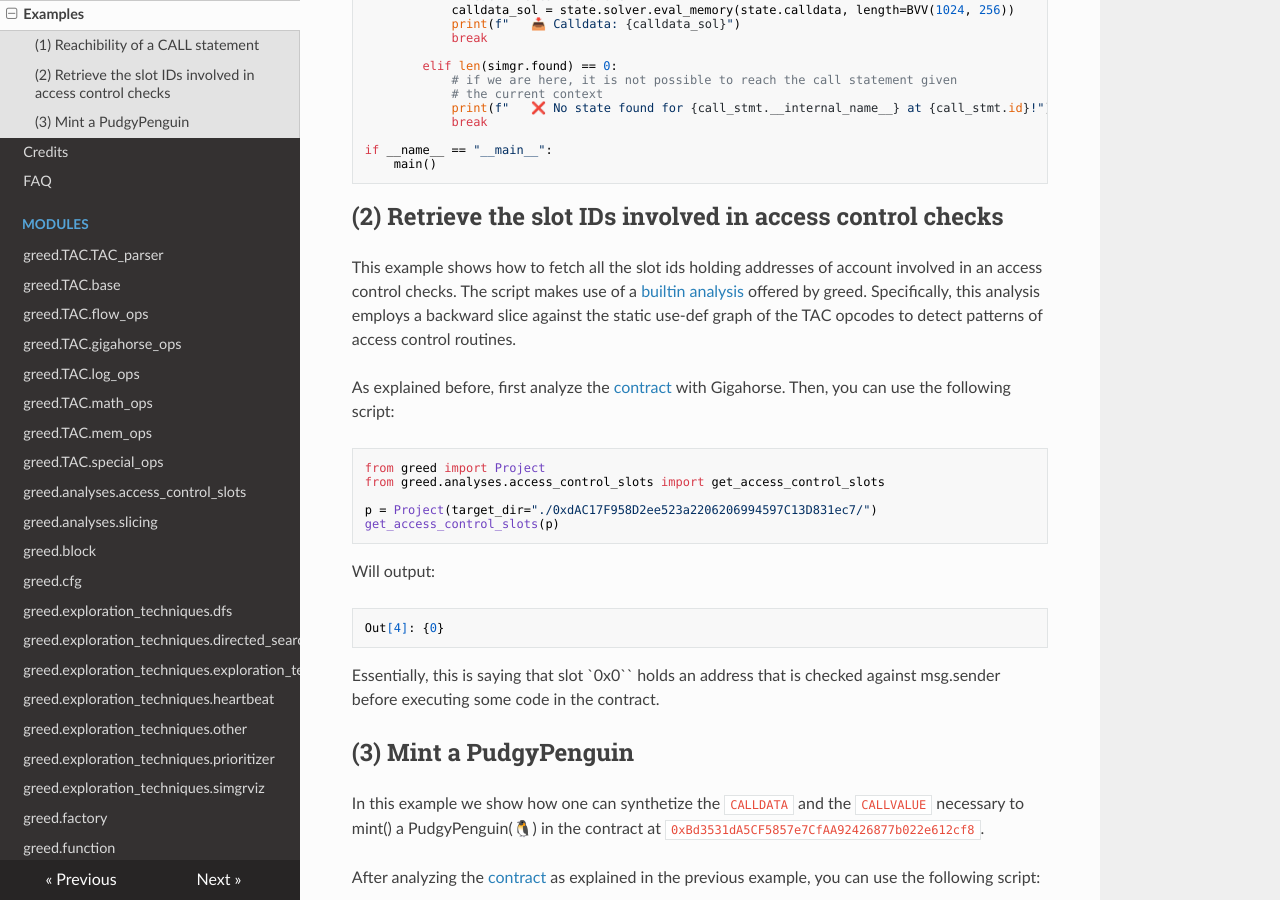
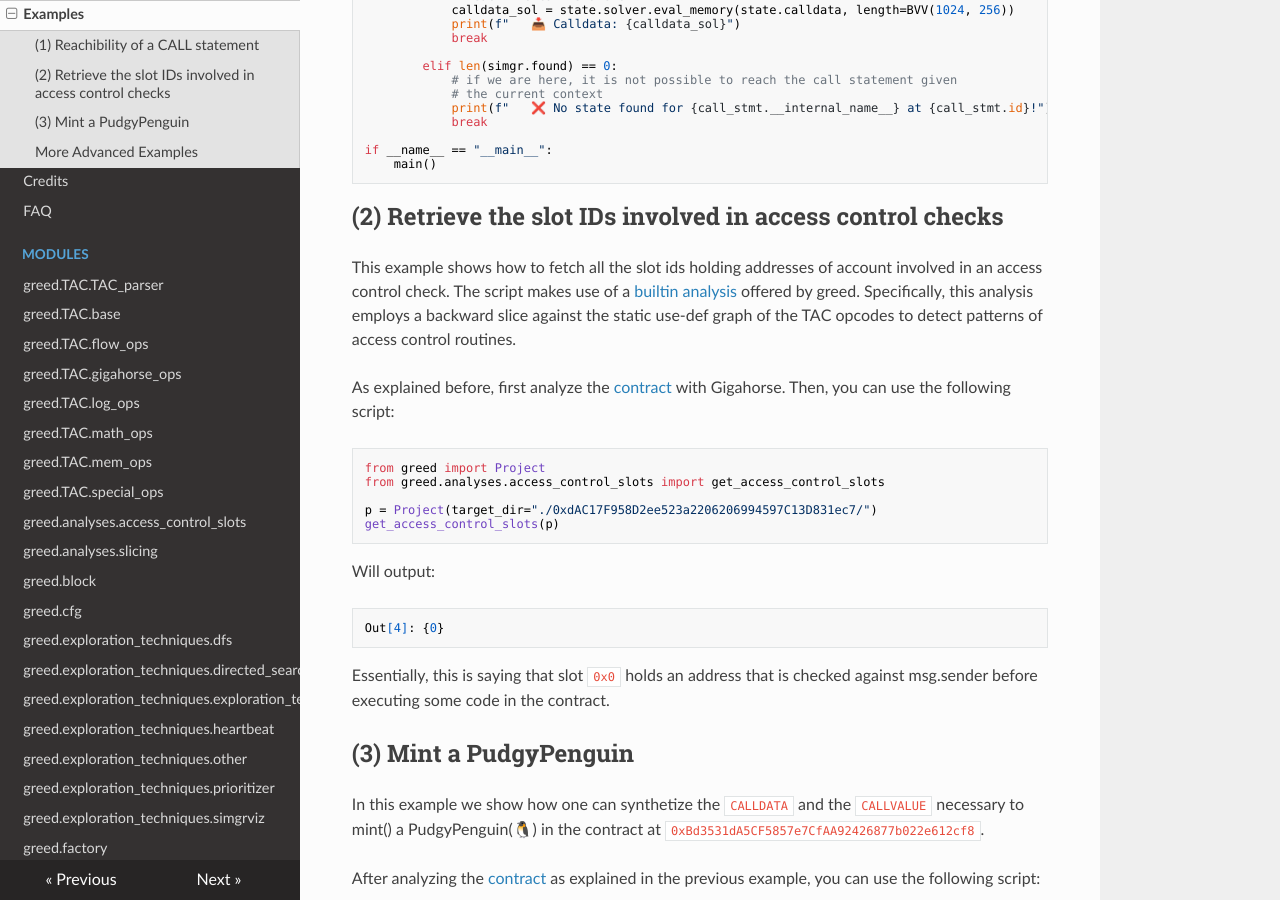
Before and after one commit to ucsb-seclab/greed, an MkDocs documentation site: the page built from docs/docs/examples.md, in a window 1280 px wide and 900 px high, scrolled down 2306 px. Built offline with MkDocs 1.6.1, drawn with Linux system fonts in a browser that asks for light colours; nearby versions of some CDN libraries; some of the changed text lies outside the part shown.

Commit message:
fixes and add more example
Signed-off-by: degrigis <degrigis@ucsb.edu>

````diff
--- a/docs/docs/examples.md
+++ b/docs/docs/examples.md
@@ -152,7 +152,7 @@
 ```
 
 ## (2) Retrieve the slot IDs involved in access control checks
-This example shows how to fetch all the slot ids holding addresses of account involved in an access control checks.
+This example shows how to fetch all the slot ids holding addresses of account involved in an access control check.
 The script makes use of a [builtin analysis](https://github.com/ucsb-seclab/greed/blob/main/greed/analyses/access_control_slots.py) offered by greed. Specifically, this analysis employs a backward slice against the static use-def graph of the TAC opcodes to detect patterns of access control routines.
 
 As explained before, first analyze the [contract](https://library.dedaub.com/ethereum/address/0xdac17f958d2ee523a2206206994597c13d831ec7/decompiled) with Gigahorse. Then, you can use the following script:
@@ -173,7 +173,7 @@
 Out[4]: {0}
 ```
 
-Essentially, this is saying that slot `0x0`` holds an address that is checked against msg.sender before executing some code in the contract.
+Essentially, this is saying that slot `0x0` holds an address that is checked against msg.sender before executing some code in the contract.
 
 ## (3) Mint a PudgyPenguin
 
@@ -317,3 +317,9 @@
     main()
 
 ```
+
+
+## More Advanced Examples
+
+You can find more advanced examples of greed by looking into the code of the following projects:
+- [Confusum Contractum: Confused Deputy Vulnerabilities in Ethereum Smart Contracts](https://github.com/ucsb-seclab/jackal/tree/master)
````
